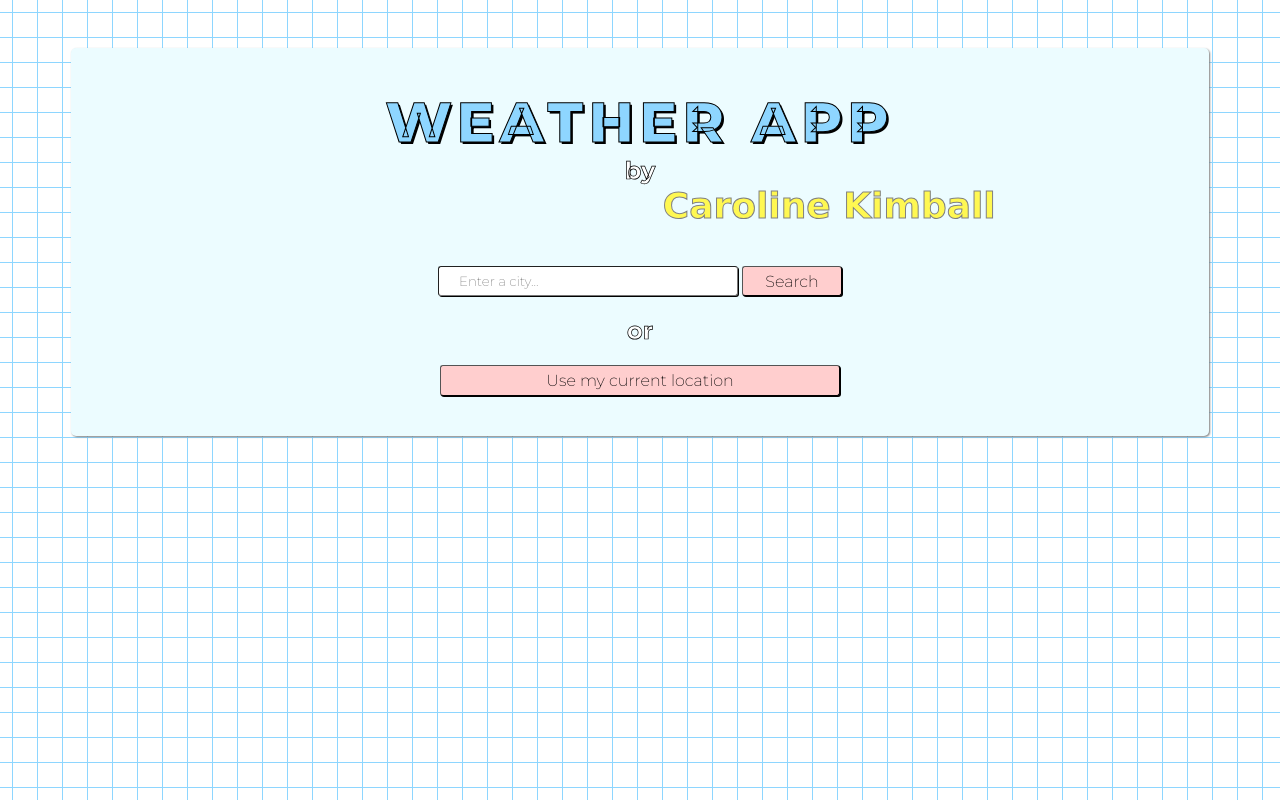
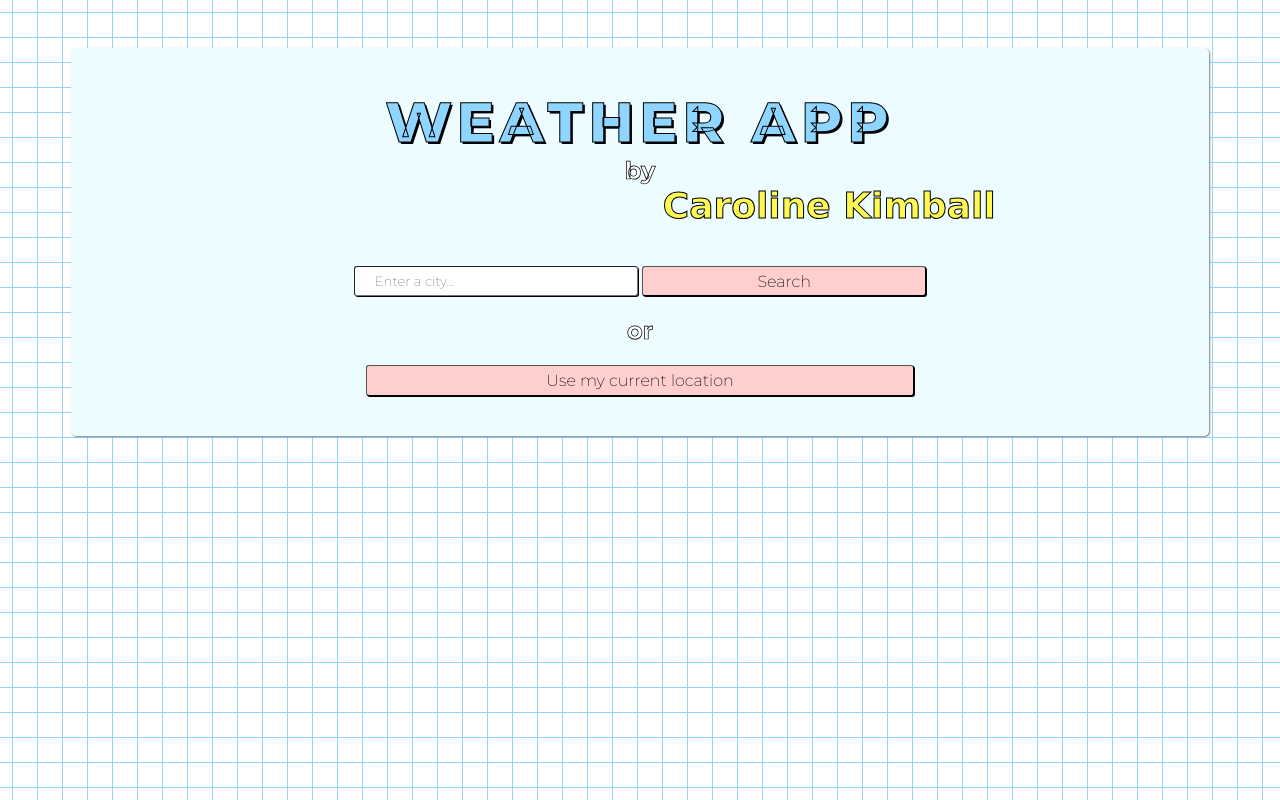
Before and after one commit to kimballcaroline/weather-app, a plain HTML site: page index.html in a window 1280 px wide. Drawn offline with Linux system fonts and the light colour scheme; a web font is replaced by a local one.

Commit message:
Updated button CSS

```diff
--- a/src/style.css
+++ b/src/style.css
@@ -56,7 +56,7 @@ h3 {
   font-size: 36px;
   display: block;
   margin: 0% 0% 0% 52%;
-  -webkit-text-stroke: 1px grey;
+  -webkit-text-stroke: 1px black;
   -webkit-text-fill-color: #fff852;
 }
 
@@ -117,7 +117,7 @@ button:hover {
 #current-location-btn {
   padding: 5px 20px 5px 20px;
   box-sizing: border-box;
-  width: 400px;
+  width: 50%;
 }
 
 .search-btn {
@@ -128,9 +128,9 @@ button:hover {
 }
 
 #search-input {
-  width: 300px;
+  width: 25%;
 }
 
 #search-btn {
-  width: 100px;
+  width: 25%;
 }
```
